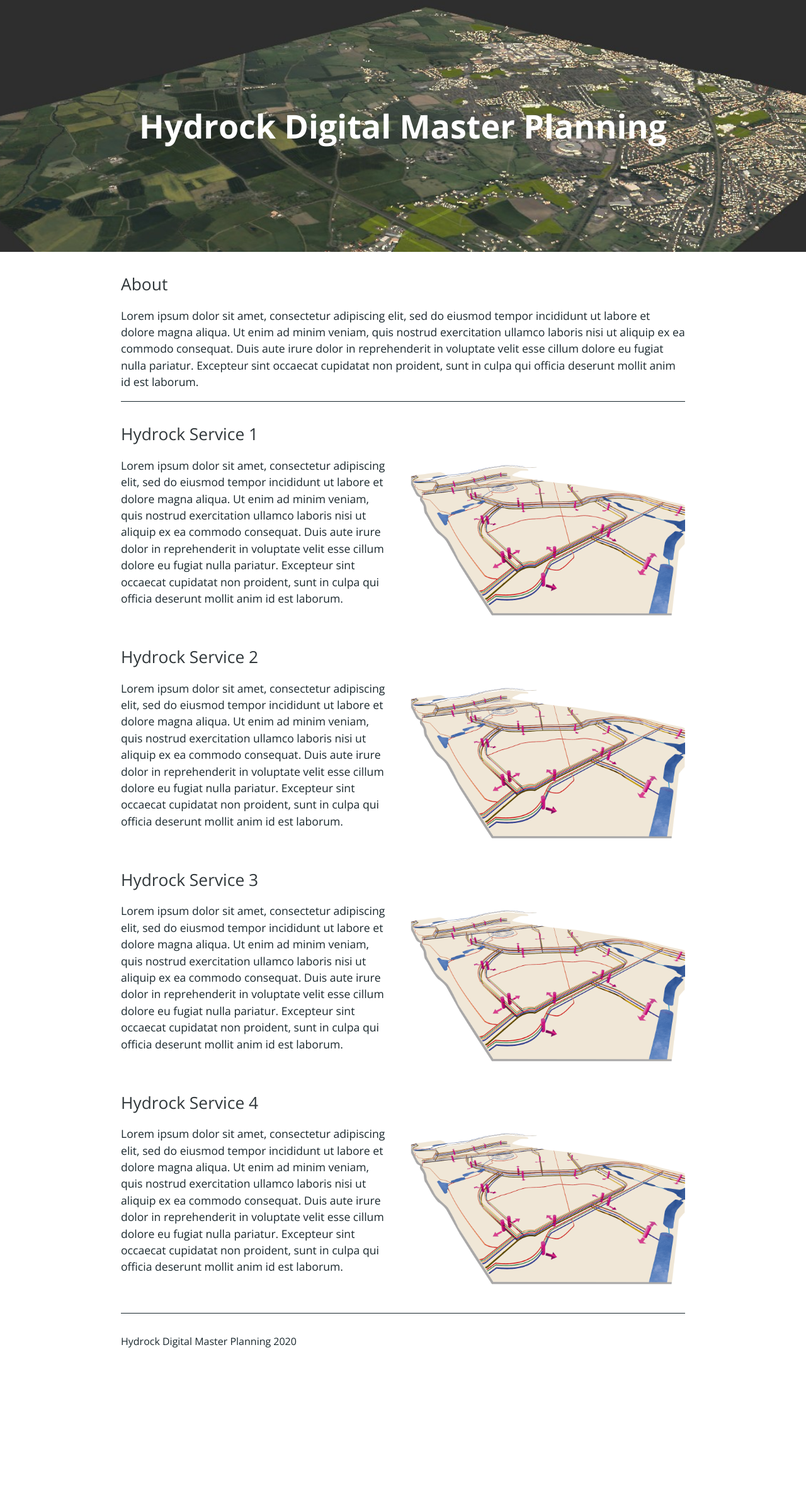
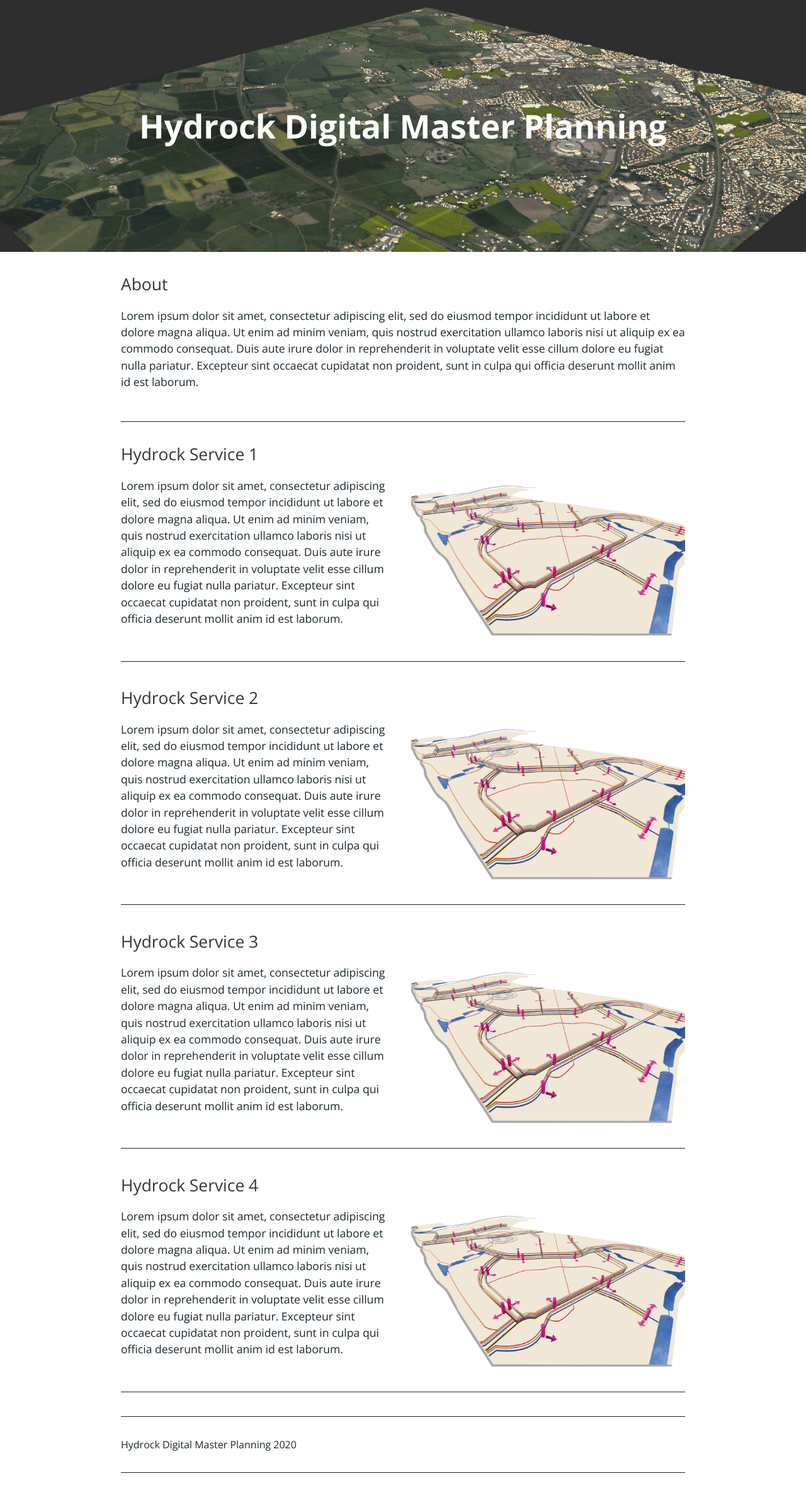
Before and after one commit to HydrockEngineering/DigitalMasterPlanning, a Jekyll site: the page built from index.md, in a window 1280 px wide. Shown: the whole page at 63% size. Built offline with Jekyll 4.4.1, drawn with Linux system fonts in a browser that asks for light colours; our own code applies the rules of GitHub Pages for plain Markdown files; the repository's description, which GitHub fills in, is left out; before the commit the page ends 2175 px from its top, so only the background shows below that.

Commit message:
Update jekyll-theme-cayman.scss

```diff
--- a/_sass/jekyll-theme-cayman.scss
+++ b/_sass/jekyll-theme-cayman.scss
@@ -409,12 +409,15 @@
 .full-width{
   width:100%;
   display:inline-block;
+  padding:0 0 32px 0;
   border-bottom: solid 1px $hr-border-color;
 }
 
 .sub-wrap {
   position:relative;
   display:inline-block;
+  padding:0 0 32px 0;
+  border-bottom: solid 1px $hr-border-color;
 }
 
 .position-left {
```
